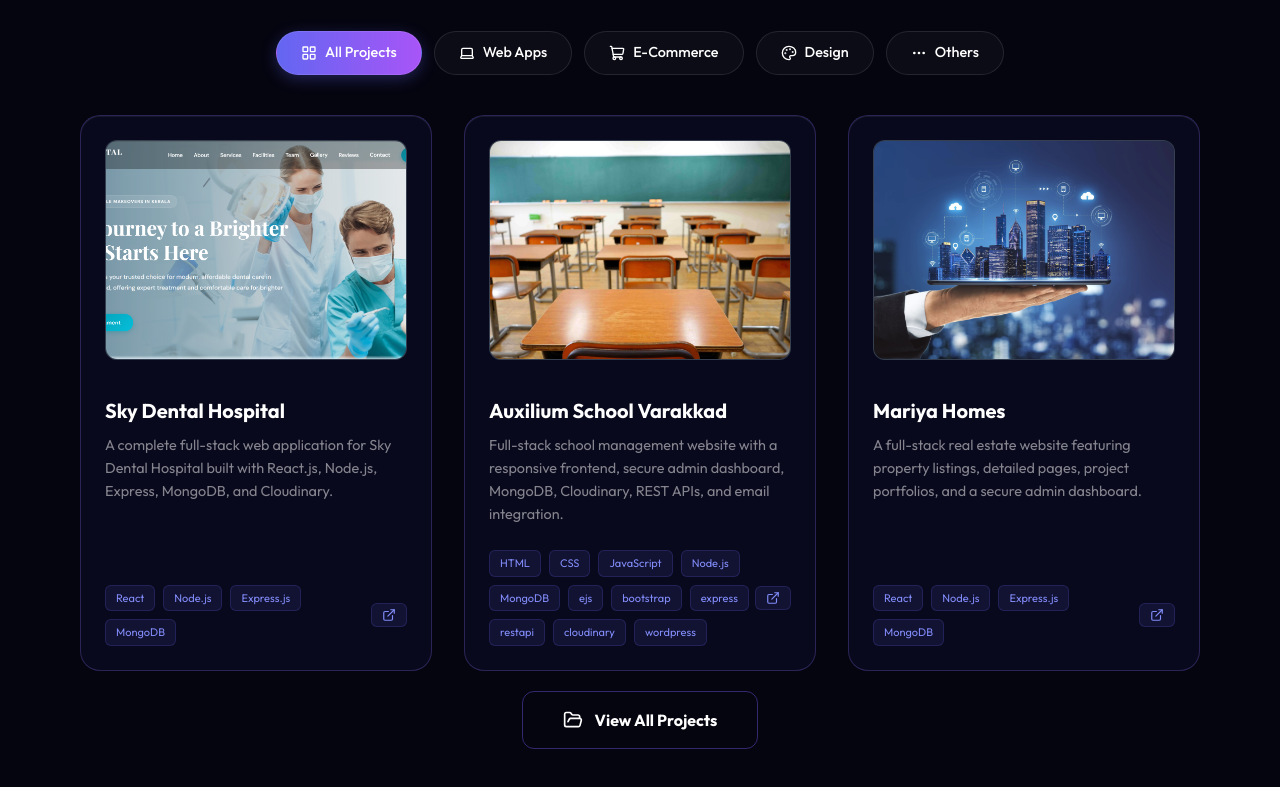
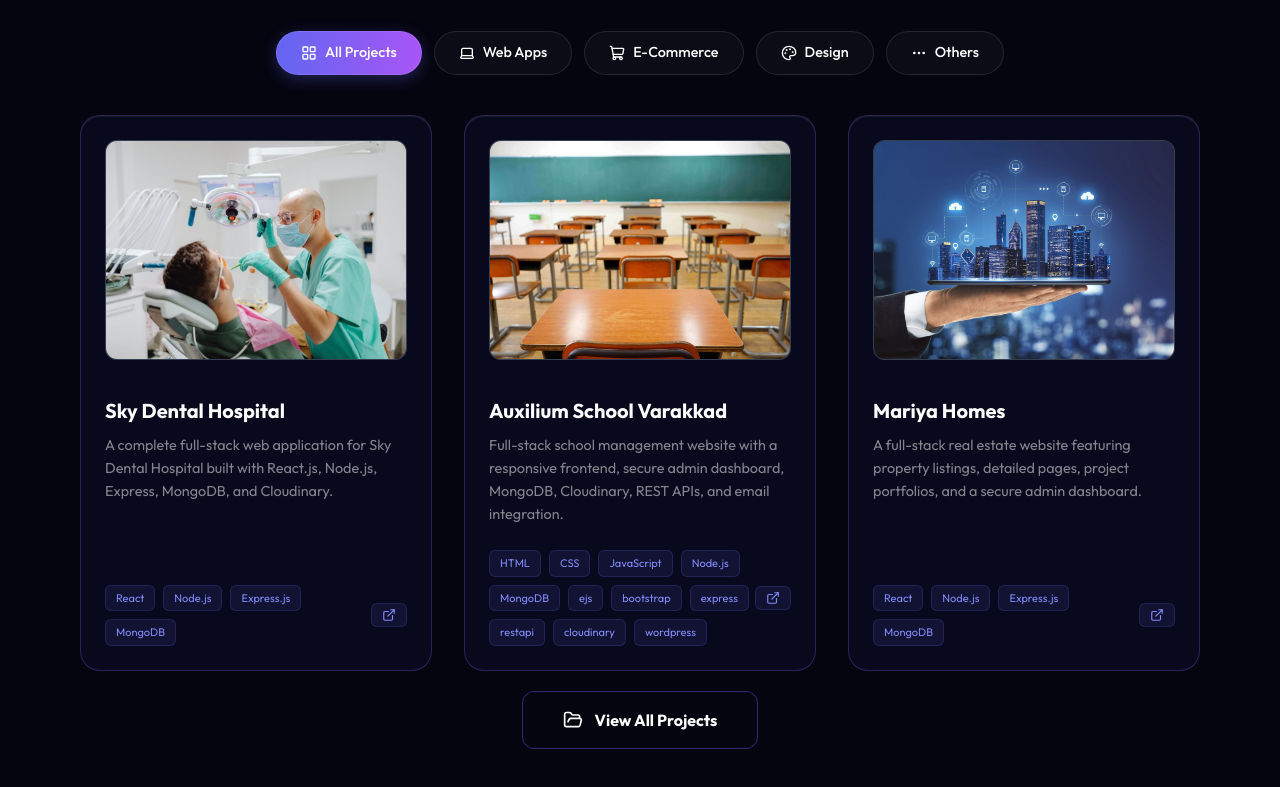
Before and after one commit to jithin2501/portfolio-website-, a Next.js app in the folder jithinpjoji_portfolio_main/frontend/: page / in a window 1280 px wide. Shown: the part 3440-4227 px from the top of the page. Built offline with nearby package versions, Linux system fonts and the light colour scheme.

Commit message:
Restore original project image for home page and set image object-fit to contain on project detail page

```diff
--- a/jithinpjoji_portfolio_main/frontend/app/style/ProjectDetail.css
+++ b/jithinpjoji_portfolio_main/frontend/app/style/ProjectDetail.css
@@ -66,7 +66,7 @@
 .pd-main-full-img {
     width: 100%;
     height: 100%;
-    object-fit: cover;
+    object-fit: contain;
     display: block;
     transition: all 0.3s ease;
 }
--- a/jithinpjoji_portfolio_main/frontend/data/staticData.ts
+++ b/jithinpjoji_portfolio_main/frontend/data/staticData.ts
@@ -78,7 +78,7 @@ export const projects: Project[] = [
     category: 'Web Apps',
     description: 'A complete full-stack web application for Sky Dental Hospital built with React.js, Node.js, Express, MongoDB, and Cloudinary.',
     long_desc: 'A full-stack dental hospital website built with React.js, Node.js, Express, MongoDB, and Cloudinary. Features appointment booking, service management, patient reviews, and a secure admin dashboard.',
-    image: '/images/sky_dental/landing_page.png',
+    image: '/project/dental.jpg',
     images: [
       '/images/sky_dental/landing_page.png',
       '/images/sky_dental/about_us.png',
```
